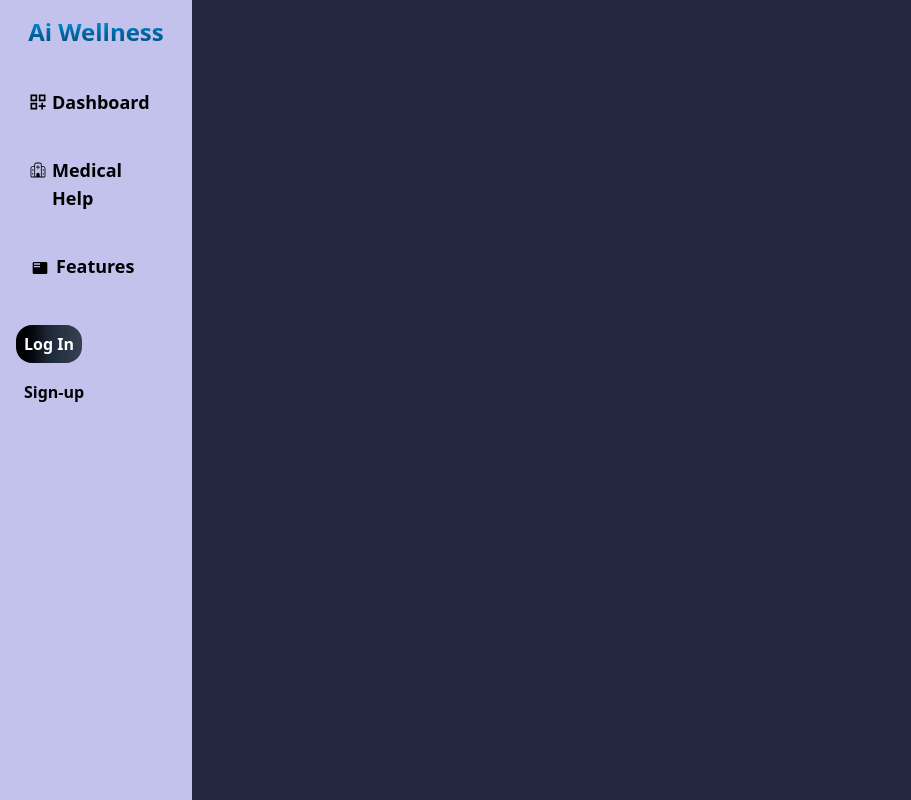
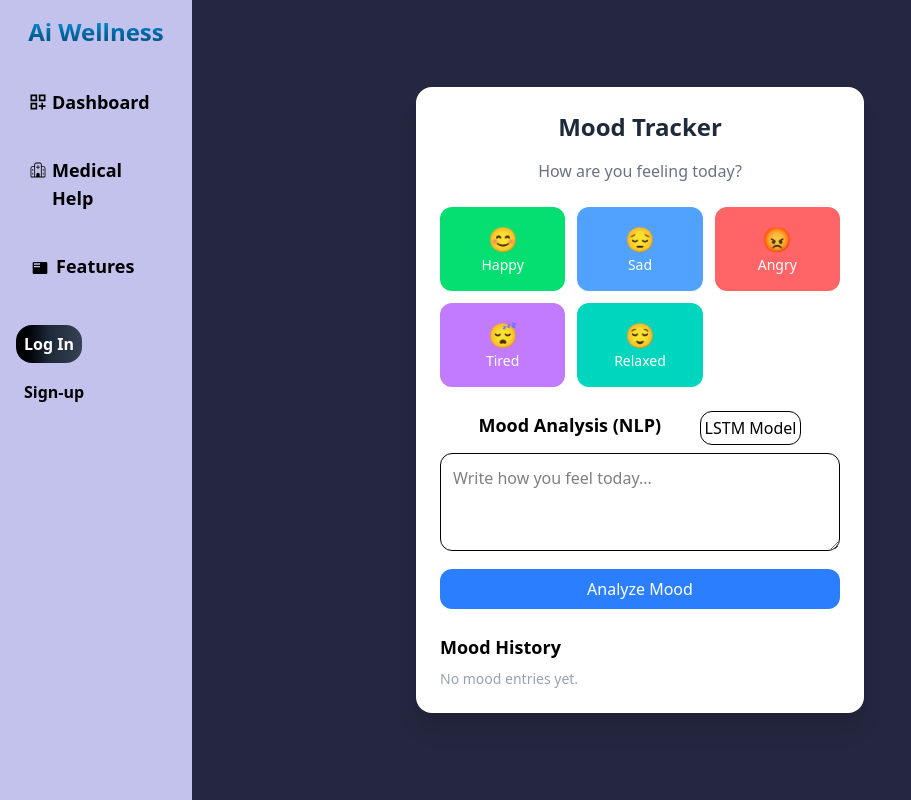
Before and after one commit to Deep200207/Ai_wellness_companion, a React (Vite) app in the folder ai-companion/: page /track in a window 1280 px wide. Shown: the whole page, without its empty margins (0-911 px from the left). Built offline with nearby package versions, Linux system fonts and the light colour scheme.

Commit message:
fix: resolve missing user_info import

```diff
--- a/ai-companion/src/App.jsx
+++ b/ai-companion/src/App.jsx
@@ -12,6 +12,7 @@ import { ThemeContext } from './context/ThemeContext'
 import MedicalDeatails from './Components/MedicalDeatails'
 import Hospital from './Components/Health_Deatils/Hospital'
 import Pharmacy from './Components/Health_Deatils/Pharmacy'
+import MoodTracker from './Components/MoodTracker'
 
 // import DashBord2 from './Components/DashBord2'
 export default function App() {
@@ -30,6 +31,7 @@ export default function App() {
         <Route path='/chatbot' element={<ChatBot></ChatBot>}></Route>
         <Route path='/hos' element={<Hospital></Hospital>}></Route>
         <Route path='/phar' element={<Pharmacy></Pharmacy>}></Route>
+        <Route path='/track' element={<MoodTracker></MoodTracker>}></Route>
       </Routes>
     </ThemeContext.Provider>
   )
--- a/ai-companion/src/Components/Dashboard.jsx
+++ b/ai-companion/src/Components/Dashboard.jsx
@@ -276,7 +276,7 @@ useEffect(() => {
             <div className="">
               <div className='border-2 border-white'>
                 <h1 className='text-center text-white p-2 text-xl font-semibold'>Body Metrics</h1>
-                <div className=' md:grid md:grid-cols-3 md:p-2   text-slate-800 md:space-x-2 md:justify-center md:items-center'>
+                <div className=' md:grid md:grid-cols-3 md:p-2 text-slate-800 md:space-x-2 md:justify-center md:items-center'>
                   <div className='mb-5 rounded bg-gradient-to-r from-slate-50 to-slate-100 justify-center flex items-center '>
                     <div>
                       <h1 className='text-center font-semibold m-2 p-2 text-xl'>Weight</h1>
--- /dev/null
+++ b/ai-companion/src/Components/MoodTracker.jsx
@@ -0,0 +1,133 @@
+import React, { useState } from "react";
+
+export default function MoodTracker() {
+  const [moodHistory, setMoodHistory] = useState([]);
+  const [currentMood, setCurrentMood] = useState("");
+  const [textInput, setTextInput] = useState("");
+  const [sentimentResult, setSentimentResult] = useState("");
+
+  const moods = [
+    { emoji: "😊", label: "Happy", color: "bg-green-400" },
+    { emoji: "😔", label: "Sad", color: "bg-blue-400" },
+    { emoji: "😡", label: "Angry", color: "bg-red-400" },
+    { emoji: "😴", label: "Tired", color: "bg-purple-400" },
+    { emoji: "😌", label: "Relaxed", color: "bg-teal-400" },
+  ];
+
+  const saveMood = (mood) => {
+    const today = new Date().toLocaleDateString();
+    const newEntry = { mood, date: today };
+
+    setMoodHistory([newEntry, ...moodHistory]);
+    setCurrentMood(mood.label);
+  };
+
+  const analyzeMood = () => {
+    if (textInput.trim() === "") return;
+
+    if (textInput.includes("happy") || textInput.includes("good")) {
+      setSentimentResult("😊 Positive Mood");
+    } else if (textInput.includes("sad") || textInput.includes("bad")) {
+      setSentimentResult("😔 Negative Mood");
+    } else {
+      setSentimentResult("😐 Neutral Mood");
+    }
+  };
+
+  return (
+    <div className="min-h-screen bg--100 p-6 flex justify-center items-center">
+      <div className="bg-white shadow-xl rounded-2xl p-6 w-full max-w-md">
+
+        <h1 className="text-2xl font-bold text-center text-gray-800 mb-4">
+          Mood Tracker
+        </h1>
+
+        <p className="text-center text-gray-500 mb-6">
+          How are you feeling today?
+        </p>
+
+        {/* Mood Buttons */}
+        <div className="grid grid-cols-3 gap-3 mb-6">
+          {moods.map((mood, index) => (
+            <button
+              key={index}
+              onClick={() => saveMood(mood)}
+              className={`${mood.color} text-white p-4 rounded-xl hover:scale-105 transition`}
+            >
+              <div className="text-2xl">{mood.emoji}</div>
+              <div className="text-sm">{mood.label}</div>
+            </button>
+          ))}
+        </div>
+
+        {/* Current Mood */}
+        {currentMood && (
+          <div className="text-center bg-gray-100 p-3 rounded-xl mb-4">
+            <p className="text-gray-700">
+              Current Mood: <span className="font-bold">{currentMood}</span>
+            </p>
+          </div>
+        )}
+
+        {/* NLP Sentiment Analysis Section */}
+        <div className="mb-6">
+          <div className="flex w-full justify-evenly">
+            <h2 className="font-semibold text-lg mb-1">
+              Mood Analysis (NLP)
+            </h2>
+            <h2 className="float-right mb-2">
+              <button className=" bg-white border-1 p-1 rounded-xl hover:bg-gray-200
+              "> LSTM Model </button>
+            </h2>
+          </div>
+          <textarea
+            rows="3"
+            placeholder="Write how you feel today..."
+            value={textInput}
+            onChange={(e) => setTextInput(e.target.value)}
+            className="w-full border rounded-xl p-3 outline-none focus:ring-2 focus:ring-blue-400"
+          ></textarea>
+
+          <button
+            onClick={analyzeMood}
+            className="w-full mt-3 bg-blue-500 text-white py-2 rounded-xl hover:bg-blue-600 transition"
+          >
+            Analyze Mood
+          </button>
+
+          {sentimentResult && (
+            <div className="mt-3 bg-gray-100 p-3 rounded-xl text-center font-medium text-gray-700">
+              {sentimentResult}
+            </div>
+          )}
+        </div>
+
+        {/* Mood History */}
+        <div>
+          <h2 className="font-semibold text-lg mb-2">Mood History</h2>
+
+          {moodHistory.length === 0 ? (
+            <p className="text-gray-400 text-sm">No mood entries yet.</p>
+          ) : (
+            <ul className="space-y-2 max-h-52 overflow-y-auto">
+              {moodHistory.map((entry, index) => (
+                <li
+                  key={index}
+                  className="bg-gray-50 p-3 rounded-lg flex justify-between"
+                >
+                  <span>
+                    {entry.mood.emoji} {entry.mood.label}
+                  </span>
+                  <span className="text-sm text-gray-500">
+                    {entry.date}
+                  </span>
+                </li>
+              ))}
+            </ul>
+          )}
+        </div>
+
+      </div>
+    </div>
+  );
+}
```
Also changed, not shown: 1 other file (tests, documents, lock files or other folders).
